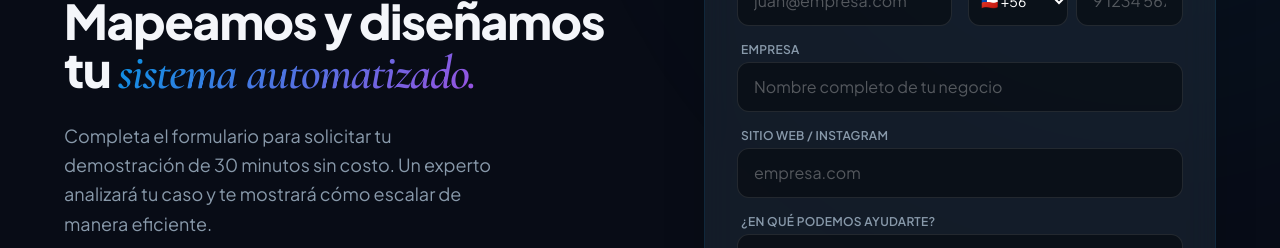
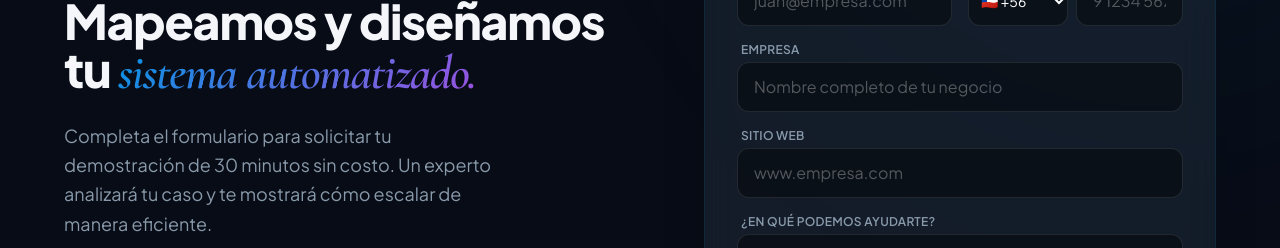
Before and after one commit to zlush/webguru-landing-cinematica, a React (Vite) app: page / in a window 1280 px wide. Shown: the part 1060-1308 px from the top of the page. Built offline with nearby package versions, Linux system fonts and the light colour scheme.

Commit message:
Update website field label and validation

```diff
--- a/src/App.jsx
+++ b/src/App.jsx
@@ -1190,8 +1190,15 @@ function LeadForm() {
         </div>
 
         <div>
-          <label className="block text-xs font-semibold text-wg-muted mb-1 ml-1 uppercase tracking-wide">Sitio Web / Instagram</label>
-          <input name="website" type="text" className="w-full bg-black/40 border border-white/10 rounded-xl px-4 py-3 text-white placeholder-white/30 focus:outline-none focus:border-wg-blue/50 focus:ring-1 focus:ring-wg-blue/50 transition-all" placeholder="empresa.com" />
+          <label className="block text-xs font-semibold text-wg-muted mb-1 ml-1 uppercase tracking-wide">Sitio Web</label>
+          <input
+            name="website"
+            type="text"
+            pattern=".*\..*"
+            title="Debe incluir al menos un punto (ej: empresa.com o www.empresa.com)"
+            className="w-full bg-black/40 border border-white/10 rounded-xl px-4 py-3 text-white placeholder-white/30 focus:outline-none focus:border-wg-blue/50 focus:ring-1 focus:ring-wg-blue/50 transition-all"
+            placeholder="www.empresa.com"
+          />
         </div>
 
         <div>
```
